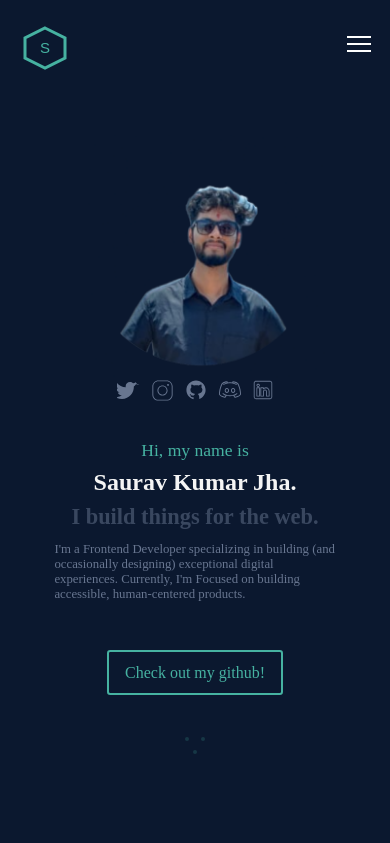
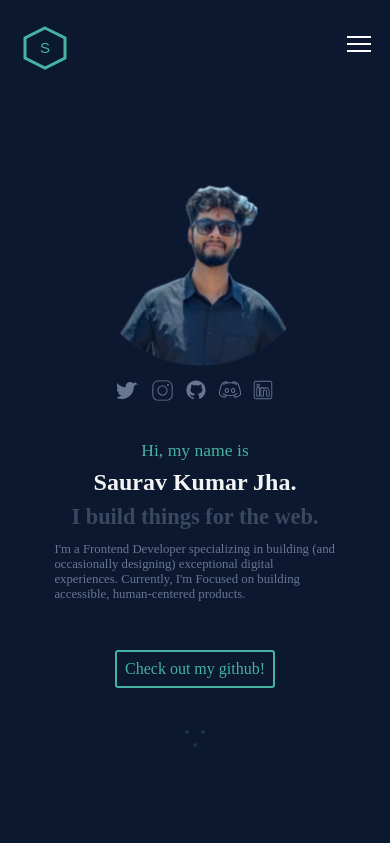
Before and after one commit to Saurav50/Portfolio, a React (Vite) app: page / in a window 390 px wide. Shown: the top 843 px of the page. Built offline with nearby package versions, Linux system fonts and the light colour scheme; a web font is replaced by a local one.

Commit message:
more responsive added

```diff
--- a/src/components/AboutContent.module.css
+++ b/src/components/AboutContent.module.css
@@ -41,6 +41,7 @@
   /* background: ;
    */
   border-color: saddlebrown;
+  color: whitesmoke !important;
   /* opacity: 0.4; */
   /* color: black; */
 }
@@ -80,4 +81,8 @@
     padding: 0 3%;
     /* margin: auto 0; */
   }
+  .github {
+    font-size: 0.6rem;
+    padding: 0.5rem;
+  }
 }
--- a/src/sections/Contact_Section.module.css
+++ b/src/sections/Contact_Section.module.css
@@ -62,6 +62,9 @@ a:hover {
 }
 
 @media screen and (max-width: 768px) {
+  .contact_section {
+    gap: 2rem;
+  }
   .flex_row {
     flex-direction: column;
     gap: 2rem;
@@ -72,4 +75,10 @@ a:hover {
   .social_text ul {
     display: none;
   }
+  .socials p {
+    width: 100%;
+    max-width: 100%;
+    font-size: 0.92rem;
+    margin-bottom: 2rem;
+  }
 }
```
